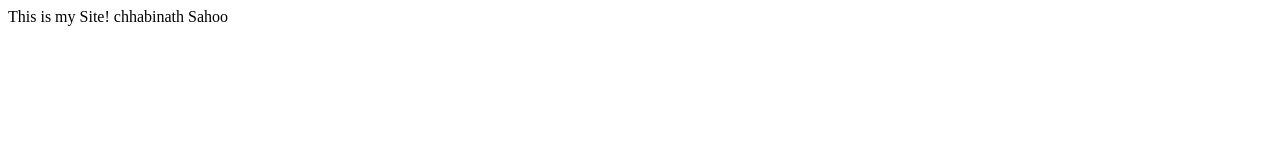
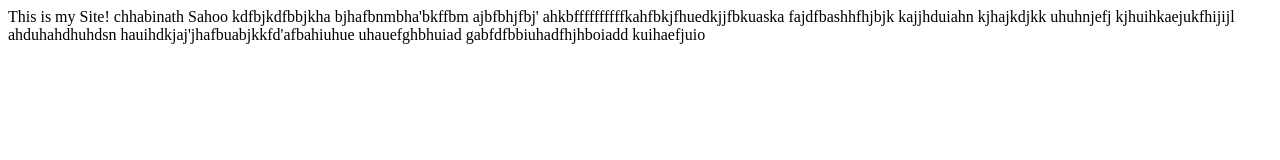
Before and after one commit to chhabinath/chhabinath.github.io, a plain HTML site: page index.html in a window 1280 px wide. Drawn offline with Linux system fonts and the light colour scheme.

Commit message:
checking

```diff
--- a/index.html
+++ b/index.html
@@ -8,5 +8,10 @@
 <body>
     This is my Site!
     chhabinath Sahoo
+    kdfbjkdfbbjkha
+    bjhafbnmbha'bkffbm
+    ajbfbhjfbj'
+    ahkbffffffffffkahfbkjfhuedkjjfbkuaska fajdfbashhfhjbjk kajjhduiahn kjhajkdjkk uhuhnjefj kjhuihkaejukfhijijl
+    ahduhahdhuhdsn hauihdkjaj'jhafbuabjkkfd'afbahiuhue uhauefghbhuiad gabfdfbbiuhadfhjhboiadd kuihaefjuio
 </body>
 </html>
```
